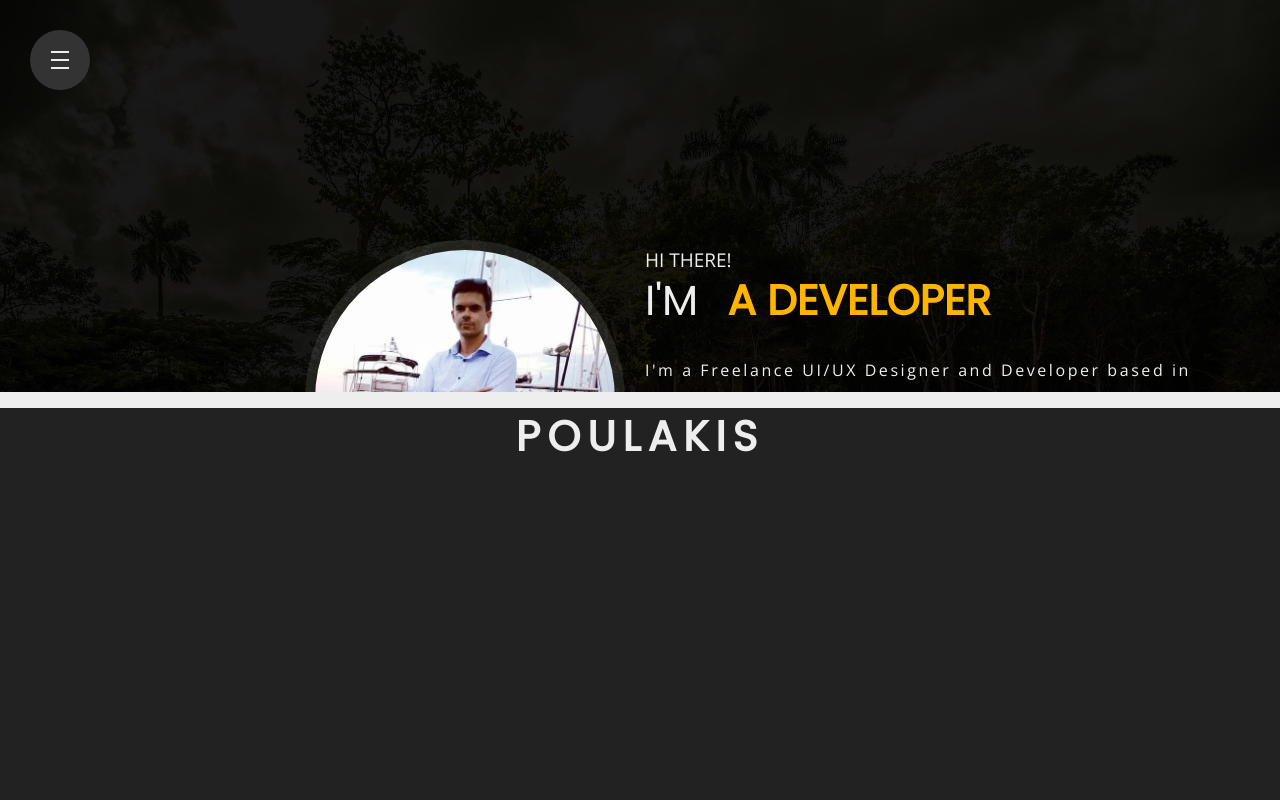
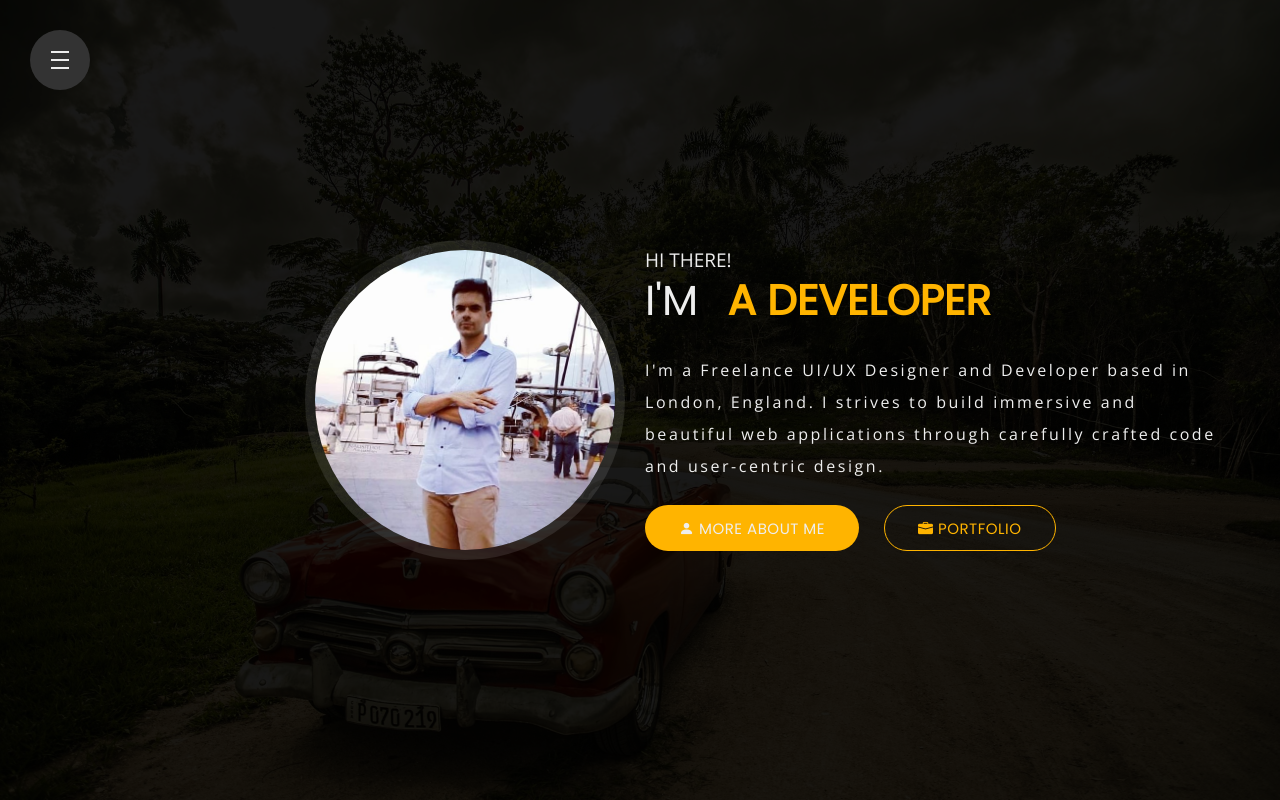
Before and after one commit to evans-p/portfolio, a React (Create React App) app: page / in a window 1280 px wide. Built offline with nearby package versions, Linux system fonts and the light colour scheme.

Commit message:
finished loading screen

```diff
--- a/src/Apps/MainPage/Components/Loader/Loader.css
+++ b/src/Apps/MainPage/Components/Loader/Loader.css
@@ -7,45 +7,69 @@
 }
 
 .Loader .mid {
-  width: 200vw;
+  width: 300vw;
   height: 2vh;
   background-color: var(--app-color-main);
+  display: flex;
+  justify-content: center;
   animation-name: slide;
-  animation-duration: 1.5s;
+  animation-duration: 2s;
   animation-timing-function: linear;
+  transition: opacity 1s ease-in-out 1s;
 }
-.Loader .mid .left {
+
+.Loader .mid .center {
   width: 100vw;
   height: 2vh;
   background-color: var(--menu-secondary-color);
 }
 
-.Loader .top,
-.bottom {
-  background-color: var(--app-secondary-color);
+.Loader .top {
+  background-color: var(--menu-secondary-color);
   width: 100vw;
   height: 49vh;
-  transition: all 5s ease-in-out;
-}
-.Loader .bottom {
-  display: flex;
-  justify-content: center;
-}
-
-.Loader .top {
+  transition: background-color 1s ease-in-out;
+  transition: transform 1s ease-in-out 1s;
   display: flex;
   justify-content: center;
   align-items: flex-end;
 }
 
+.Loader .bottom {
+  background-color: var(--menu-secondary-color);
+  width: 100vw;
+  height: 49vh;
+  transition: background-color 1s ease-in-out;
+  transition: transform 1s ease-in-out 1s;
+  display: flex;
+  justify-content: center;
+}
+
 .Loader h1 {
   margin-top: 0.5rem;
-  color: var(--menu-secondary-color);
+  color: var(--app-secondary-color);
   font-size: 42px;
   line-height: 42px;
   text-transform: uppercase;
   font-weight: 800;
   letter-spacing: 7px;
+  transition: color 1s ease-in-out;
+}
+.Loader .top-mounted {
+  background-color: var(--app-secondary-color);
+  transform: translateY(-100%);
+}
+
+.Loader .bottom-mounted {
+  background-color: var(--app-secondary-color);
+  transform: translateY(100%);
+}
+
+.Loader .h1-mounted {
+  color: var(--menu-secondary-color);
+}
+.Loader .mid-mounted {
+  opacity: 0;
 }
 
 .Loader .top:hover {
@@ -61,7 +85,7 @@
     transform: translateX(0);
   }
   50% {
-    transform: translateX(-50%);
+    transform: translateX(-66.6%);
   }
   100% {
     transform: translateX(0);
--- a/src/Apps/MainPage/Components/Loader/Loader.js
+++ b/src/Apps/MainPage/Components/Loader/Loader.js
@@ -3,17 +3,32 @@ import React from "react";
 import "./Loader.css";
 
 class Loader extends React.Component {
+  constructor(props) {
+    super(props);
+
+    this.state = {
+      mounted: false,
+    };
+  }
+  componentDidMount() {
+    setTimeout(() => {
+      this.setState({ mounted: true });
+    }, 0);
+  }
+
   render() {
     return (
       <div className="Loader">
-        <div className="top">
-          <h1>Evans</h1>
+        <div className={this.state.mounted ? "top top-mounted" : "top"}>
+          <h1 className={this.state.mounted ? "h1-mounted" : ""}>Evans</h1>
         </div>
-        <div className="mid">
-          <div className="left"></div>
+        <div className={this.state.mounted ? "mid mid-mounted" : "mid"}>
+          <div className="center"></div>
         </div>
-        <div className="bottom">
-          <h1>Poulakis</h1>
+        <div
+          className={this.state.mounted ? "bottom bottom-mounted" : "bottom"}
+        >
+          <h1 className={this.state.mounted ? "h1-mounted" : ""}>Poulakis</h1>
         </div>
       </div>
     );
--- a/src/Apps/MainPage/MainPage.js
+++ b/src/Apps/MainPage/MainPage.js
@@ -7,12 +7,25 @@ import Heroe from "./Components/Heroe/Heroe";
 import Loader from "./Components/Loader/Loader";
 
 class MainPage extends React.Component {
+  constructor(props) {
+    super(props);
+
+    this.state = {
+      loaded: false,
+    };
+  }
+  componentDidMount() {
+    setTimeout(() => {
+      this.setState({ loaded: true });
+    }, 2000);
+  }
+
   render() {
     return (
       <div className="MainPage">
         <Nav />
         <Heroe />
-        <Loader />
+        {!this.state.loaded ? <Loader /> : null}
       </div>
     );
   }
```
